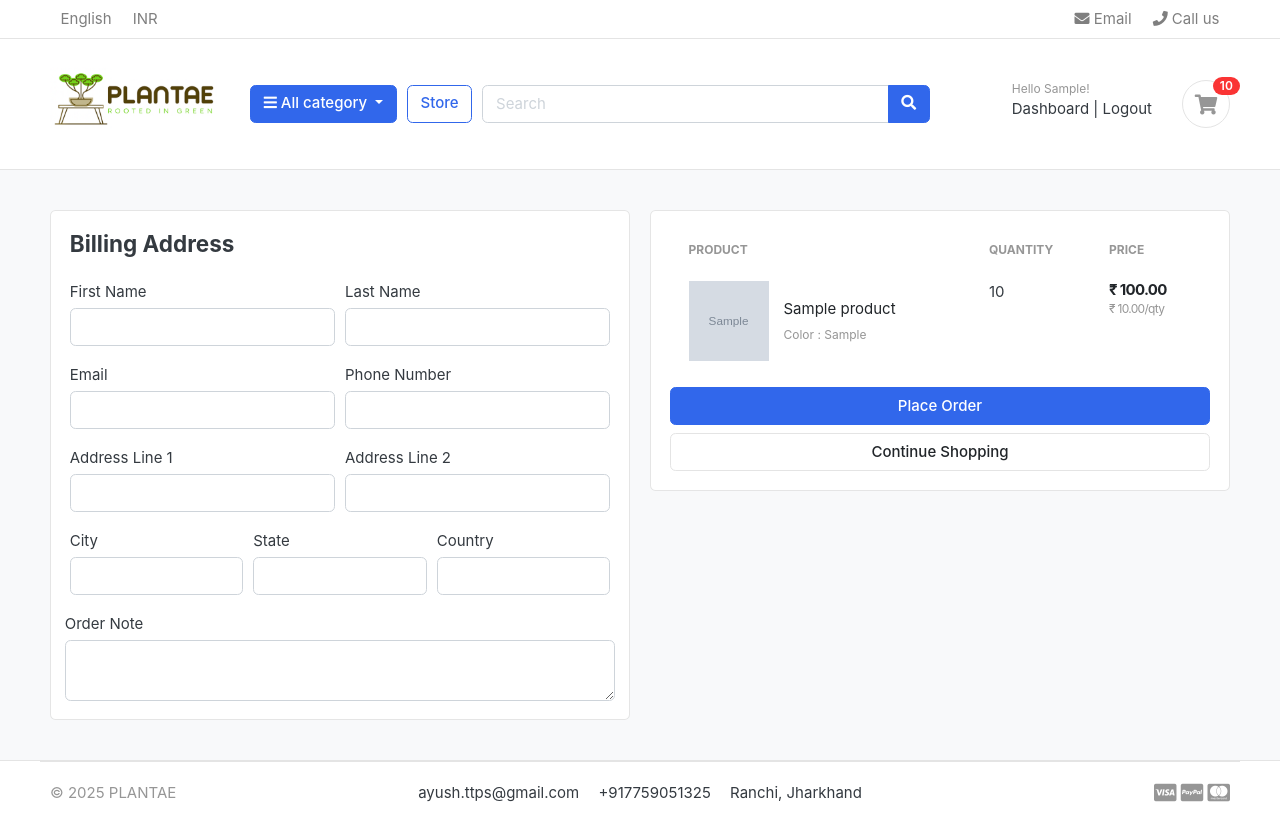
After one commit to ayushraj09/plantae, a Django app: page /cart/checkout/ in a window 1280 px wide. The commit adds this page. Run offline with Django 4.2, Linux system fonts and the light colour scheme; a user stored in the database is signed in; tables that the repository leaves empty hold one stand-in row (values such as "Sample post"); grey boxes marked "Sample" are stand-in pictures; some libraries are stand-ins or nearby versions; some web fonts are replaced.

Commit message:
Buttons fixed for logged in user

```diff
--- a/carts/context_processors.py
+++ b/carts/context_processors.py
@@ -8,7 +8,10 @@ def counter(request):
     else:
         try:
             cart = Cart.objects.filter(cart_id=_cart_id(request))
-            cart_items = CartItem.objects.all().filter(cart=cart[:1])
+            if request.user.is_authenticated:
+                cart_items = CartItem.objects.all().filter(user=request.user)
+            else:
+                cart_items = CartItem.objects.all().filter(cart=cart[:1])
             for cart_item in cart_items:
                 cart_count += cart_item.quantity
         except Cart.DoesNotExist:
--- a/carts/models.py
+++ b/carts/models.py
@@ -1,6 +1,6 @@
 from django.db import models
 from store.models import Product, Variation
-
+from accounts.models import Account
 # Create your models here.
 class Cart(models.Model):
     cart_id = models.CharField(max_length=250, blank=True)
@@ -10,9 +10,10 @@ class Cart(models.Model):
         return self.cart_id
 
 class CartItem(models.Model):
+    user = models.ForeignKey(Account, on_delete=models.CASCADE, null=True)
     product = models.ForeignKey(Product, on_delete=models.CASCADE)
     variations = models.ManyToManyField(Variation, blank=True)
-    cart = models.ForeignKey(Cart, models.CASCADE)
+    cart = models.ForeignKey(Cart, models.CASCADE, null=True)
     quantity = models.IntegerField()
     is_active = models.BooleanField(default = True)
 
--- a/carts/urls.py
+++ b/carts/urls.py
@@ -6,5 +6,5 @@ urlpatterns = [
     path('add_cart/<int:product_id>/', views.add_cart, name='add_cart'),
     path('remove_cart/<int:product_id>/<int:cart_item_id>/', views.remove_cart, name='remove_cart'),
     path('remove_cart_item/<int:product_id>/<int:cart_item_id>/', views.remove_cart_item, name='remove_cart_item'),
-
+    path('checkout/', views.checkout, name='checkout'),
 ]
--- a/carts/views.py
+++ b/carts/views.py
@@ -2,6 +2,7 @@ from django.shortcuts import render, redirect, get_object_or_404
 from .models import Cart, CartItem
 from store.models import Product, Variation
 from django.core.exceptions import ObjectDoesNotExist
+from django.contrib.auth.decorators import login_required
 # Create your views here.
 
 # This is a private function
@@ -12,40 +13,94 @@ def _cart_id(request):
     return cart
 
 def add_cart(request, product_id):
+    current_user = request.user
     product = Product.objects.get(id = product_id)
-    product_variation = []
-    if request.method == 'POST':
-        for item in request.POST:
-            key = item
-            value = request.POST[key]
+    # if user is authenticated
+    if current_user.is_authenticated:
+        product_variation = []
+        if request.method == 'POST':
+            for item in request.POST:
+                key = item
+                value = request.POST[key]
 
-            try:
-                variation = Variation.objects.get(product=product, variation_category__iexact = key, variation_value__iexact=value)
-                product_variation.append(variation)
-            except:
-                pass
+                try:
+                    variation = Variation.objects.get(product=product, variation_category__iexact = key, variation_value__iexact=value)
+                    product_variation.append(variation)
+                except:
+                    pass
 
-    try:
-        cart = Cart.objects.get(cart_id =_cart_id(request))
-    except Cart.DoesNotExist:
-        cart = Cart.objects.create(
-            cart_id = _cart_id(request)
-        )
-    cart.save()
+        is_cart_item_exist = CartItem.objects.filter(product=product, user = current_user).exists()
+        if is_cart_item_exist:
+            cart_item = CartItem.objects.filter(product=product, user = current_user)
 
-    is_cart_item_exist = CartItem.objects.filter(product=product, cart=cart).exists()
-    if is_cart_item_exist:
-        cart_item = CartItem.objects.filter(product=product, cart=cart)
-        #existing variations -> database
-        #current variations -> product variation list
-        #item_id -> database
+            ex_var_list=[]
+            id = []
+            for item in cart_item:
+                existing_variation = item.variations.all()
+                ex_var_list.append(list(existing_variation))
+                id.append(item.id)
 
-        ex_var_list=[]
-        id = []
-        for item in cart_item:
-            existing_variation = item.variations.all()
-            ex_var_list.append(list(existing_variation))
-            id.append(item.id)
+            if product_variation in ex_var_list:
+                index = ex_var_list.index(product_variation)
+                item_id = id[index]
+                item = CartItem.objects.get(product=product, id=item_id)
+                item.quantity += 1
+                item.save()
+            else:
+                item = CartItem.objects.create(product=product, quantity=1, user = current_user)
+                if len(product_variation) > 0:
+                    item.variations.clear()
+                    item.variations.add(*product_variation)
+                item.save()
+
+        else:
+            cart_item = CartItem.objects.create(
+                product = product,
+                quantity = 1,
+                user = current_user,
+            )
+            if len(product_variation) > 0:
+                cart_item.variations.clear()
+                cart_item.variations.add(*product_variation)
+            cart_item.save()
+
+        return redirect('cart')
+
+    #user not authenticated
+    else:
+        product_variation = []
+        if request.method == 'POST':
+            for item in request.POST:
+                key = item
+                value = request.POST[key]
+
+                try:
+                    variation = Variation.objects.get(product=product, variation_category__iexact = key, variation_value__iexact=value)
+                    product_variation.append(variation)
+                except:
+                    pass
+
+        try:
+            cart = Cart.objects.get(cart_id =_cart_id(request))
+        except Cart.DoesNotExist:
+            cart = Cart.objects.create(
+                cart_id = _cart_id(request)
+            )
+        cart.save()
+
+        is_cart_item_exist = CartItem.objects.filter(product=product, cart=cart).exists()
+        if is_cart_item_exist:
+            cart_item = CartItem.objects.filter(product=product, cart=cart)
+            #existing variations -> database
+            #current variations -> product variation list
+            #item_id -> database
+
+            ex_var_list=[]
+            id = []
+            for item in cart_item:
+                existing_variation = item.variations.all()
+                ex_var_list.append(list(existing_variation))
+                id.append(item.id)
 
             if product_variation in ex_var_list:
                 index = ex_var_list.index(product_variation)
@@ -59,26 +114,30 @@ def add_cart(request, product_id):
                     item.variations.clear()
                     item.variations.add(*product_variation)
                 item.save()
-    else:
-        cart_item = CartItem.objects.create(
-            product = product,
-            quantity = 1,
-            cart = cart,
-        )
-        if len(product_variation) > 0:
-            cart_item.variations.clear()
-            cart_item.variations.add(*product_variation)
-        cart_item.save()
 
-    return redirect('cart')
+        else:
+            cart_item = CartItem.objects.create(
+                product = product,
+                quantity = 1,
+                cart = cart,
+            )
+            if len(product_variation) > 0:
+                cart_item.variations.clear()
+                cart_item.variations.add(*product_variation)
+            cart_item.save()
+
+        return redirect('cart')
 
 
 def cart(request, total=0, quantity=0, cart_items=None):
     tax = 0
     grand_total = 0
     try:
-        cart = Cart.objects.get(cart_id = _cart_id(request))
-        cart_items = CartItem.objects.filter(cart=cart, is_active = True)
+        if request.user.is_authenticated:
+            cart_items = CartItem.objects.filter(user = request.user, is_active = True)
+        else:
+            cart = Cart.objects.get(cart_id = _cart_id(request))
+            cart_items = CartItem.objects.filter(cart=cart, is_active = True)
         for cart_item in cart_items:
             total += (cart_item.product.price * cart_item.quantity)
             quantity += cart_item.quantity
@@ -97,10 +156,13 @@ def cart(request, total=0, quantity=0, cart_items=None):
     return render(request, 'store/cart.html', context)
 
 def remove_cart(request, product_id, cart_item_id):
-    cart = Cart.objects.get(cart_id = _cart_id(request))
     product = get_object_or_404(Product, id=product_id)
     try:
-        cart_item = CartItem.objects.get(product=product, cart=cart, id = cart_item_id)
+        if request.user.is_authenticated:
+            cart_item = CartItem.objects.get(product=product, user=request.user, id = cart_item_id)
+        else:
+            cart = Cart.objects.get(cart_id = _cart_id(request))
+            cart_item = CartItem.objects.get(product=product, cart=cart, id = cart_item_id)
         if cart_item.quantity > 1:
             cart_item.quantity -= 1
             cart_item.save()
@@ -112,8 +174,38 @@ def remove_cart(request, product_id, cart_item_id):
     return redirect('cart')
 
 def remove_cart_item(request, product_id, cart_item_id):
-    cart = Cart.objects.get(cart_id = _cart_id(request))
     product = get_object_or_404(Product, id=product_id)
-    cart_item = CartItem.objects.get(product=product, cart=cart, id = cart_item_id)
+    if request.user.is_authenticated:
+        cart_item = CartItem.objects.get(product=product, user=request.user, id = cart_item_id)
+    else:
+        cart = Cart.objects.get(cart_id = _cart_id(request))
+        cart_item = CartItem.objects.get(product=product, cart=cart, id = cart_item_id)
     cart_item.delete()
     return redirect('cart')
+
+@login_required(login_url='login')
+def checkout(request, total=0, quantity=0, cart_items=None):
+    tax = 0
+    grand_total = 0
+    try:
+        if request.user.is_authenticated:
+            cart_items = CartItem.objects.filter(user = request.user, is_active = True)
+        else:
+            cart = Cart.objects.get(cart_id = _cart_id(request))
+            cart_items = CartItem.objects.filter(cart=cart, is_active = True)
+        for cart_item in cart_items:
+            total += (cart_item.product.price * cart_item.quantity)
+            quantity += cart_item.quantity
+        tax = (18 * total)/100
+        grand_total = total + tax
+    except ObjectDoesNotExist:
+        pass
+
+    context = {
+        'total': total,
+        'quantity': quantity,
+        'cart_items': cart_items,
+        'tax': tax,
+        'grand_total': grand_total,
+    }
+    return render(request, 'store/checkout.html', context)
--- a/plantae/settings.py
+++ b/plantae/settings.py
@@ -149,6 +149,3 @@ EMAIL_HOST_USER = os.environ.get('EMAIL_USER')
 EMAIL_HOST_PASSWORD = os.environ.get('EMAIL_PASS')
 EMAIL_USE_TLS = True
 DEFAULT_FROM_EMAIL = EMAIL_HOST_USER
-
-print(EMAIL_HOST_USER)
-print(EMAIL_HOST_PASSWORD)
--- a/templates/store/cart.html
+++ b/templates/store/cart.html
@@ -99,7 +99,7 @@
                     <p class="text-center mb-3">
                         <img src="{% static './images/misc/payments.png' %}" height="26">
                     </p>
-                    <a href="./place-order.html" class="btn btn-primary btn-block"> Checkout </a>
+                    <a href="{% url 'checkout' %}" class="btn btn-primary btn-block"> Checkout </a>
                     <a href="{% url 'store' %}" class="btn btn-light btn-block">Continue Shopping</a>
                 </div> <!-- card-body.// -->
                 </div> <!-- card.// -->
--- /dev/null
+++ b/templates/store/checkout.html
@@ -0,0 +1,130 @@
+{% extends 'base.html' %}
+{% load static %}
+{% block content %}
+    <section class="section-content padding-y bg">
+    <div class="container">
+
+    <!-- ============================ COMPONENT 1 ================================= -->
+    <div class="row">
+        <aside class="col-lg-6">
+        <div class="card">
+        <div class="card-body">
+            <h4 class="card-title mb-4">Billing Address</h4>
+            <form action="" method="POST">
+                {% csrf_token %}
+                <div class="form-row">
+                    <div class="col form-group">
+                        <label for="">First Name</label>
+                        <input type="text" name="first_name" class="form-control" required>
+                    </div>
+                    <div class="col form-group">
+                        <label for="">Last Name</label>
+                        <input type="text" name="last_name" class="form-control" required>
+                    </div>
+                </div>
+                <div class="form-row">
+                    <div class="col form-group">
+                        <label for="">Email</label>
+                        <input type="email" name="email" class="form-control" required>
+                    </div>
+                    <div class="col form-group">
+                        <label for="">Phone Number</label>
+                        <input type="text" name="phone_number" class="form-control" required>
+                    </div>
+                </div>
+                <div class="form-row">
+                    <div class="col form-group">
+                        <label for="">Address Line 1</label>
+                        <input type="text" name="address_line_1" class="form-control" required>
+                    </div>
+                    <div class="col form-group">
+                        <label for="">Address Line 2</label>
+                        <input type="text" name="address_line_2" class="form-control" required>
+                    </div>
+                </div>
+                <div class="form-row">
+                    <div class="col form-group">
+                        <label for="">City</label>
+                        <input type="text" name="city" class="form-control" required>
+                    </div>
+                    <div class="col form-group">
+                        <label for="">State</label>
+                        <input type="text" name="state" class="form-control" required>
+                    </div>
+                    <div class="col form-group">
+                        <label for="">Country</label>
+                        <input type="text" name="country" class="form-control" required>
+                    </div>
+                </div>
+                <div class="form-row">
+                        <label for="">Order Note</label>
+                        <textarea name="order_note" rows="2" class="form-control" id=""></textarea>
+                    </div>
+
+
+        </div>
+        </div> <!-- card.// -->
+
+            </aside> <!-- col.// -->
+            <aside class="col-lg-6">
+
+                <div class="card">
+                <div class="card-body">
+                <table class="table table-borderless table-shopping-cart">
+        <thead class="text-muted">
+        <tr class="small text-uppercase">
+        <th scope="col">Product</th>
+        <th scope="col" width="120">Quantity</th>
+        <th scope="col" width="120">Price</th>
+        </tr>
+        </thead>
+        <tbody>
+        {% for cart_item in cart_items %}
+        <tr>
+            <td>
+                <figure class="itemside align-items-center">
+                    <div class="aside"><img src="{{ cart_item.product.product_images.url }}" class="img-sm"></div>
+                    <figcaption class="info">
+                        <a href="{{ cart_item.product.get_url }}" class="title text-dark">{{ cart_item.product.product_name }}</a>
+                        <p class="text-muted small">
+                            {% if cart_item.variations.all %}
+                                {% for item in cart_item.variations.all %}
+                                    {{ item.variation_category | capfirst }} : {{ item.variation_value | capfirst }} <br>
+                                {% endfor %}
+                            {% endif %}
+                        </p>
+                    </figcaption>
+                </figure>
+            </td>
+            <td>
+                <!-- col.// -->
+                           <label for="">{{ cart_item.quantity }}</label>
+            <td>
+                <div class="price-wrap">
+                    <var class="price">₹ {{ cart_item.sub_total }}</var>
+                    <small class="text-muted">₹ {{ cart_item.product.price }}/qty</small>
+                </div> <!-- price-wrap .// -->
+            </td>
+        </tr>
+        {% endfor %}
+        </tbody>
+        </table>
+                    <button type="submit" name="submit" class="btn btn-primary btn-block">Place Order</button>
+                    <a href="{% url 'store' %}" class="btn btn-light btn-block">Continue Shopping</a>
+            </form>
+
+                </div> <!-- card-body.// -->
+                </div> <!-- card.// -->
+
+        </aside> <!-- col.// -->
+
+
+        </div> <!-- row.// -->
+    <!-- ============================ COMPONENT 1 END .// ================================= -->
+
+    </div> <!-- container .//  -->
+    </section>
+    <!-- ========================= SECTION CONTENT END// ========================= -->
+    </body>
+    </html>
+{% endblock %}
--- a/templates/store/product_detail.html
+++ b/templates/store/product_detail.html
@@ -35,7 +35,7 @@
                             <div class="row">
                                 <div class="item-option-select">
                                     <h6>Select Color</h6>
-                                    <select name="color" id="" class="form-control">
+                                    <select name="color" id="" class="form-control" required>
                                         <option value="" disabled selected>Choose Color</option>
                                         {% for i in single_product.variation_set.colors %}
                                           <option value="{{ i.variation_value | lower }}">{{ i.variation_value | capfirst }}</option>
@@ -46,7 +46,7 @@
                             <div class="row">
                                 <div class="item-option-select">
                                     <h6>Select Size</h6>
-                                    <select name="size" id="" class="form-control">
+                                    <select name="size" id="" class="form-control" required>
                                         <option value="" disabled selected>Choose Size</option>
                                         {% for i in single_product.variation_set.sizes %}
                                         <option value={{ i.variation_value | lower }}>{{ i.variation_value | capfirst }}
```
Also changed, not shown: accounts/views.py (+57 -1 lines), carts/migrations/0003_rename_date_added_cart_date_added_cartitem_user_and_more.py (added).
